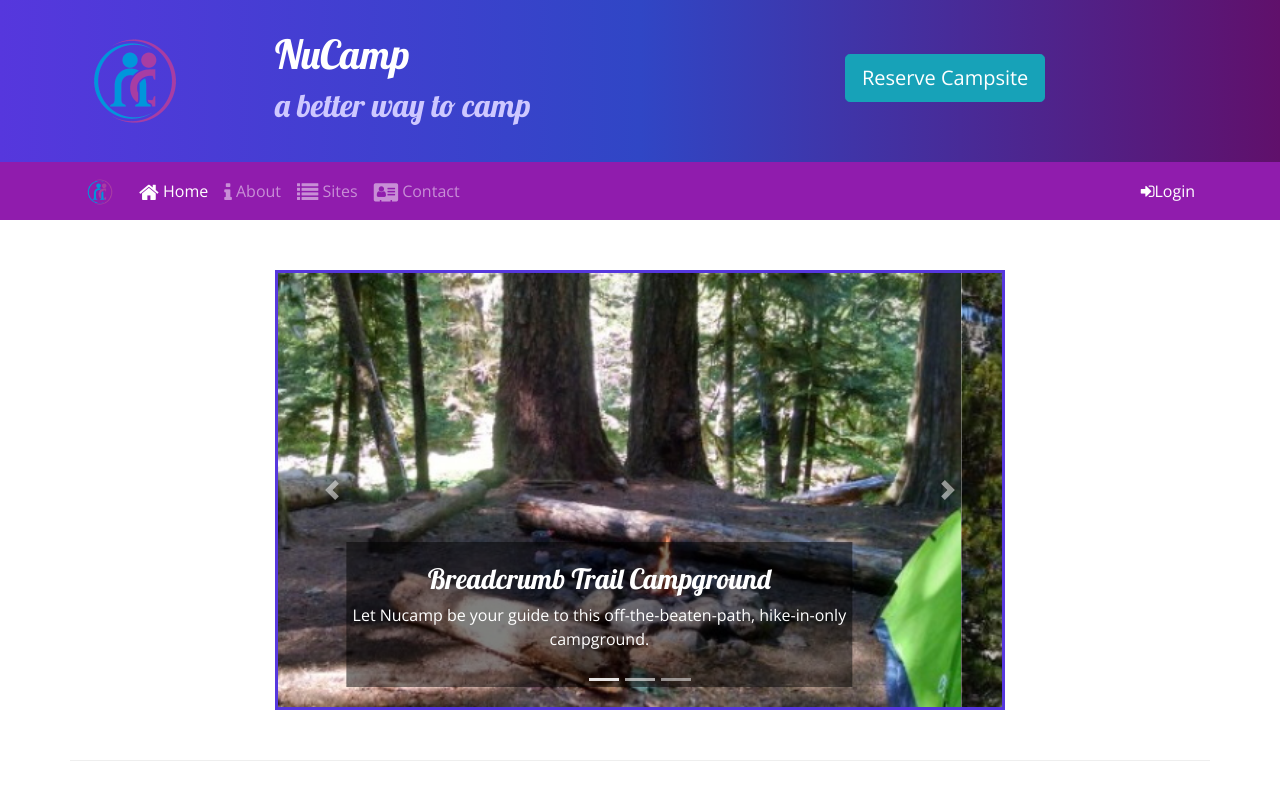
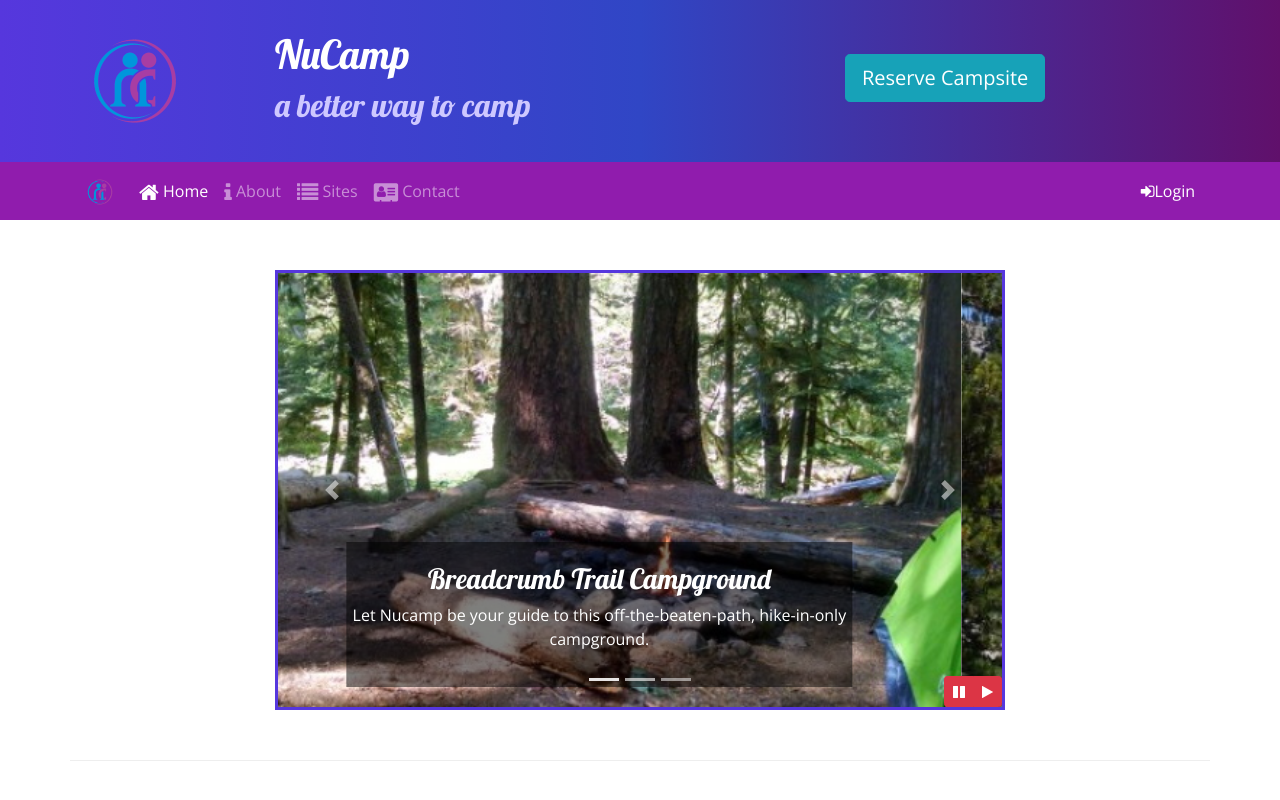
Before and after one commit to MojiTom/nucamp-site, a website: page index.html in a window 1280 px wide. Shown: the top 800 px of the page. Drawn offline with nearby package versions, Linux system fonts and the light colour scheme.

Commit message:
Bootstrap and jQuery part 1

```diff
--- a/css/styles.css
+++ b/css/styles.css
@@ -49,6 +49,13 @@ a, a:hover {
     border: solid #5637DD;
 }
 
+#carouselButton {
+    position: absolute;
+    right: 0;
+    bottom: 0;
+    z-index: 100;
+}
+
 /* .tab-content { -- Used when I set up tabs. Not needed when tabs replaced by accordion.
     border: 1px solid #DDD;
     border-top: none;
--- a/index.html
+++ b/index.html
@@ -196,6 +196,14 @@
                         <span class="carousel-control-next-icon"></span>
                         <span class="sr-only">Next</span>
                     </a>
+                    <div class="btn-group" id="carouselButton">
+                        <button class="btn btn-danger btn-sm" id="carouselPause">
+                            <i class="fa fa-pause"></i>
+                        </button>
+                        <button class="btn btn-danger btn-sm" id="carouselPlay">
+                            <i class="fa fa-play"></i>
+                        </button>
+                    </div>
                 </div>
             </div>
         </div>
@@ -280,9 +288,15 @@
     <script src="node_modules/bootstrap/dist/js/bootstrap.min.js"></script>
 
     <script>
-        $( function () {
-            $('[data-toggle="tool-tip"]').tooltip()
-        })
+       $(function() {
+        $(".carousel").carousel( { interval: 2000, pause: "false" });
+        $("#carouselPause").click(function(){
+            $(".carousel").carousel("pause");
+        });
+        $("#carouselPlay").click(function(){
+            $(".carousel").carousel("cycle");
+        });
+       });
     </script>
 
 </body>
```
